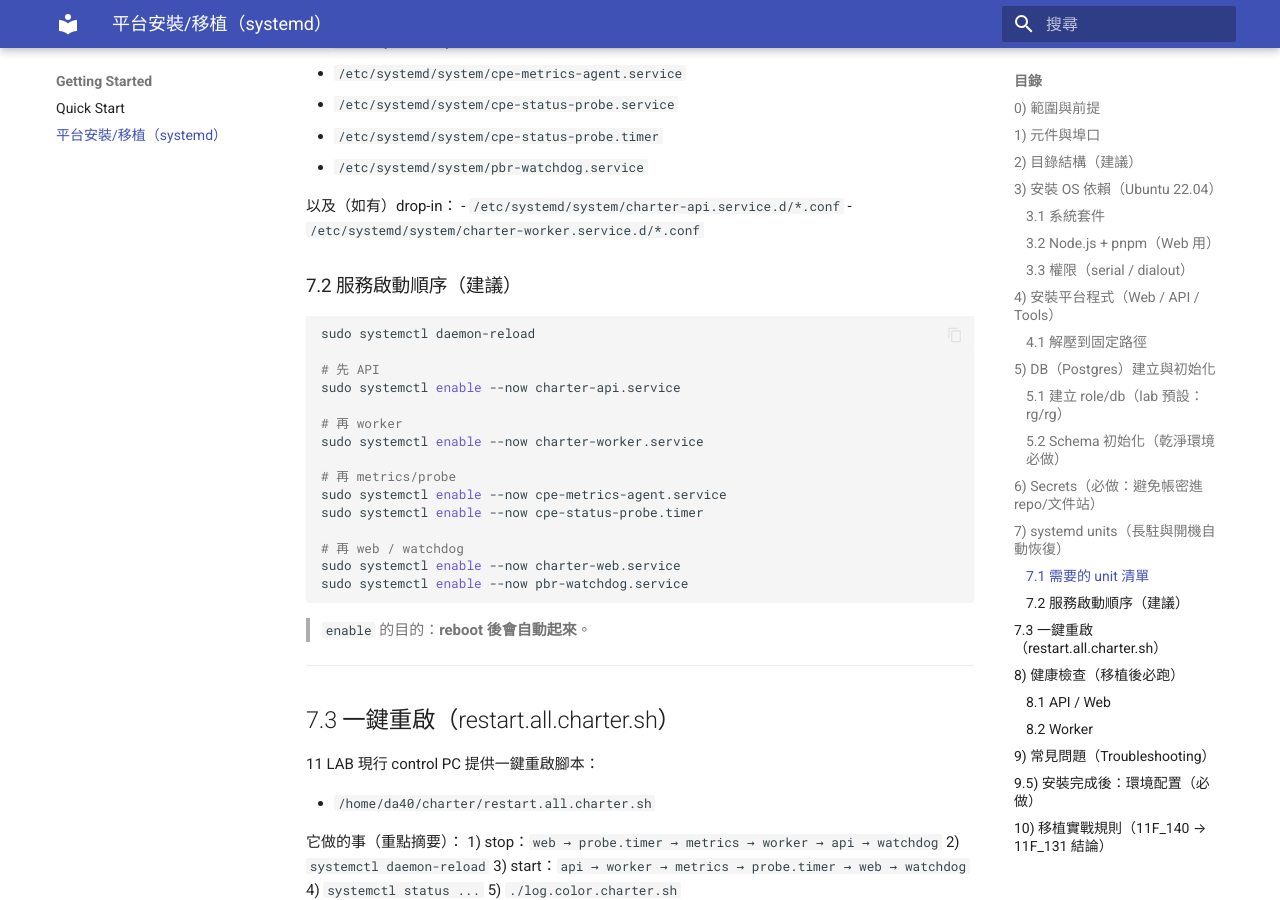
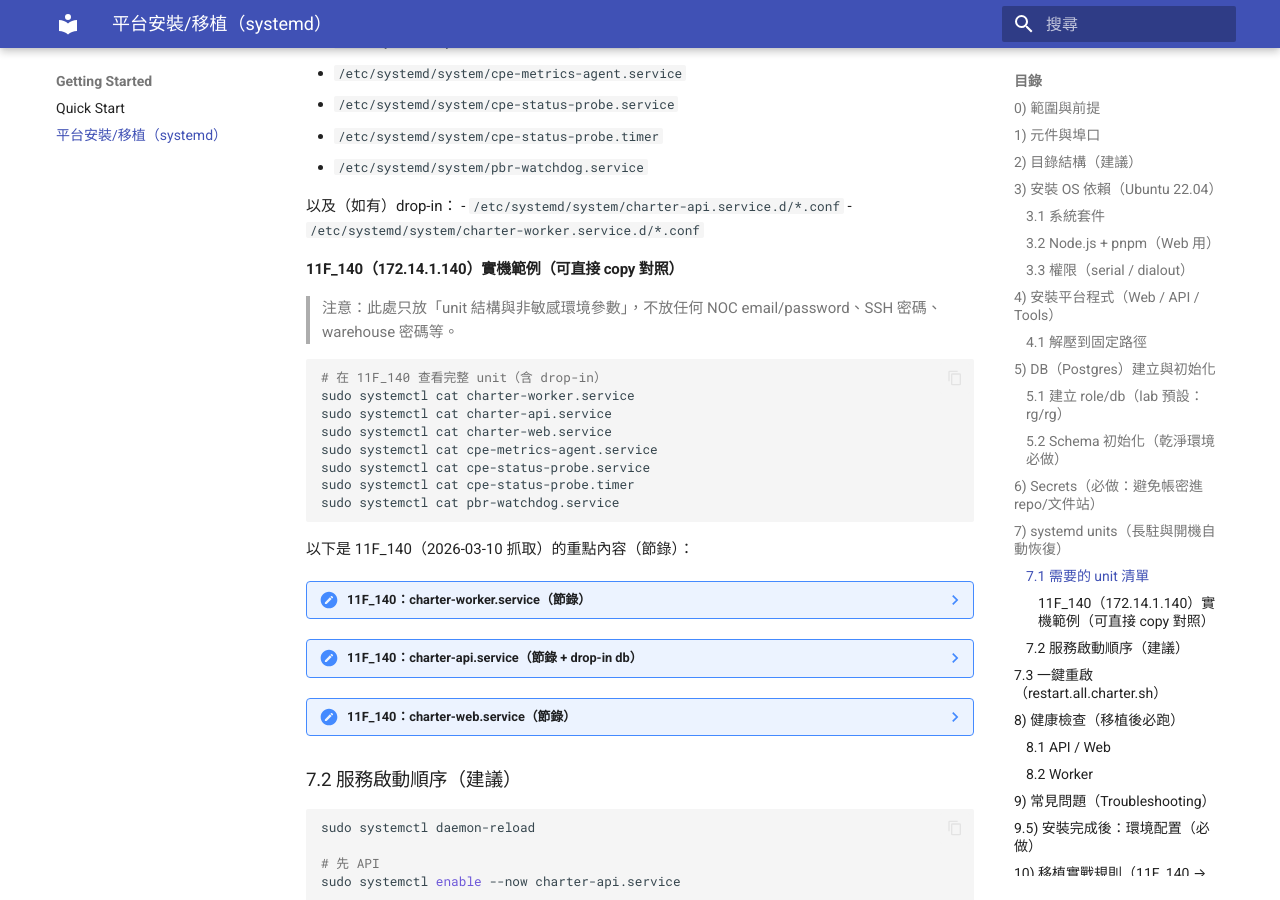
Before and after one commit to askeywifisit-ui/charter_project, an MkDocs documentation site: the page built from docs/charter_site/docs/getting_started/platform_install.md, in a window 1280 px wide and 900 px high, scrolled down 4214 px. Built offline with MkDocs 1.6.1 and Material for MkDocs 9.7.7, drawn with Linux system fonts in a browser that asks for light colours; comment, search, counter and statistics services are not loaded.

Commit message:
Docs: add 11F_140 systemd unit excerpts for copy/paste

````diff
--- a/docs/charter_site/docs/getting_started/platform_install.md
+++ b/docs/charter_site/docs/getting_started/platform_install.md
@@ -196,6 +196,70 @@ chmod 600 /home/da40/charter/.secrets/*
 - `/etc/systemd/system/charter-api.service.d/*.conf`
 - `/etc/systemd/system/charter-worker.service.d/*.conf`
 
+#### 11F_140（172.14.1.140）實機範例（可直接 copy 對照）
+
+> 注意：此處只放「unit 結構與非敏感環境參數」，不放任何 NOC email/password、SSH 密碼、warehouse 密碼等。
+
+```bash
+# 在 11F_140 查看完整 unit（含 drop-in）
+sudo systemctl cat charter-worker.service
+sudo systemctl cat charter-api.service
+sudo systemctl cat charter-web.service
+sudo systemctl cat cpe-metrics-agent.service
+sudo systemctl cat cpe-status-probe.service
+sudo systemctl cat cpe-status-probe.timer
+sudo systemctl cat pbr-watchdog.service
+```
+
+以下是 11F_140（2026-03-10 抓取）的重點內容（節錄）：
+
+??? note "11F_140：charter-worker.service（節錄）"
+
+    ```ini
+    [Service]
+    User=da40
+    WorkingDirectory=/home/da40/charter/apps/api
+    Environment=DATABASE_URL=postgresql+psycopg2://rg:rg@localhost:5432/rg
+
+    # platform-fixed params（移植時通常要改）
+    Environment=WIFI_IFACE=wlx6cb0ce1ff230
+    Environment=LAN_PARENT_IFACE=eno2
+    Environment=PING_IFACE=eno2
+    Environment=CPE_DEV=/dev/serial/by-id/usb-FTDI_FT232R_USB_UART_B0008Z1P-if00-port0
+    Environment=PDU_SCRIPT=/home/da40/charter/tools/pdu_outlet1.py
+    Environment=PDU_OUTLET_ID=1
+    Environment=TEST_PROFILE=lab
+
+    # optional DUT overrides（敏感值放這裡，不放在 manifest）
+    EnvironmentFile=-/home/da40/charter/.secrets/dut.env
+
+    ExecStart=/home/da40/charter/apps/api/.venv/bin/python /home/da40/charter/apps/api/worker.py
+    Restart=always
+    RestartSec=2
+    ```
+
+??? note "11F_140：charter-api.service（節錄 + drop-in db）"
+
+    ```ini
+    [Service]
+    WorkingDirectory=/home/da40/charter/apps/api
+    ExecStart=/home/da40/charter/apps/api/.venv/bin/python -m uvicorn app.main:app --host 0.0.0.0 --port 8080
+
+    # drop-in（例：/etc/systemd/system/charter-api.service.d/10-db.conf）
+    Environment=DATABASE_URL=postgresql+psycopg2://rg:rg@127.0.0.1:5432/rg
+    Environment=PSQL_URL=postgresql://rg:rg@127.0.0.1:5432/rg
+    ```
+
+??? note "11F_140：charter-web.service（節錄）"
+
+    ```ini
+    [Service]
+    WorkingDirectory=/home/da40/charter/apps/web
+    ExecStart=/usr/bin/env bash -lc '/home/da40/charter/apps/web/run_web.sh'
+    Restart=on-failure
+    SuccessExitStatus=SIGINT SIGTERM
+    ```
+
 ### 7.2 服務啟動順序（建議）
 
 ```bash
````
